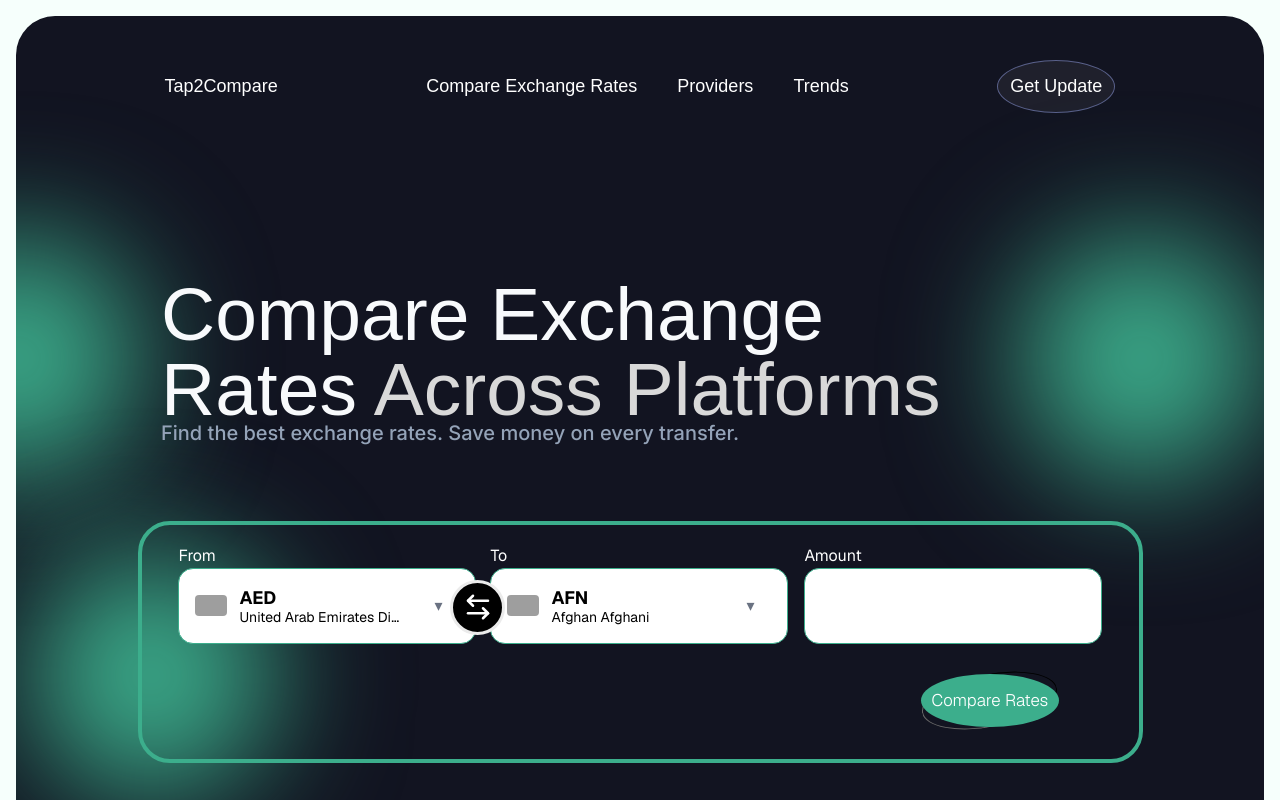
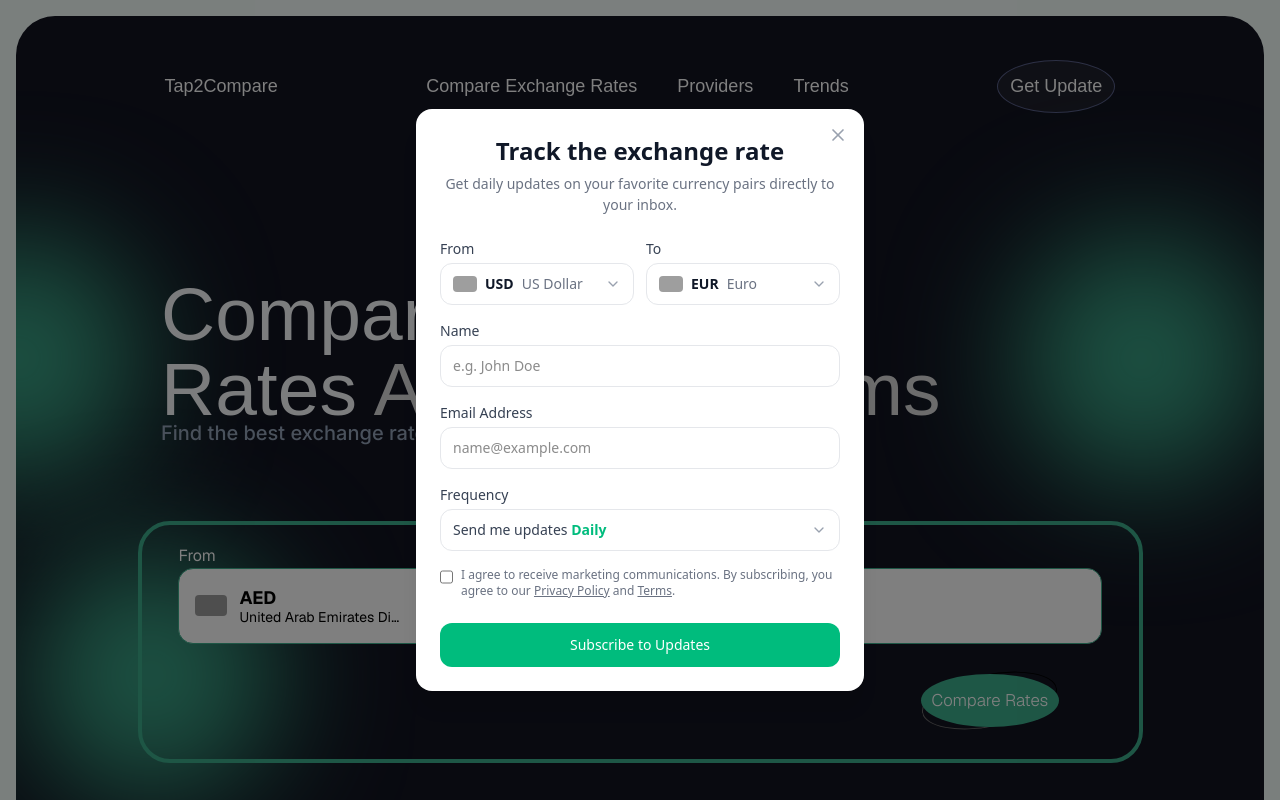
Before and after one commit to AbiolaDave/t2c, a Next.js app: page / in a window 1280 px wide. Both pictures are taken after a click on the button "Get Update". Shown: the top 800 px of the page. Built offline with nearby package versions, Linux system fonts and the light colour scheme; grey boxes are pictures that could not be loaded; a web font is replaced by a local one.

Commit message:
second commit

```diff
--- a/src/components/SubscribeModal/index.tsx
+++ b/src/components/SubscribeModal/index.tsx
@@ -119,8 +119,8 @@ export default function TrackRateModal({
   if (!isOpen) return null;
 
   return (
-    <div className="inset-0 z-50 flex ml-0 md:ml-0 mt-50 md:mt-0 items-center justify-center bg-black/50">
-      <div className="relative w-[350px] md:w-full max-w-md rounded-2xl bg-white p-6 shadow-xl">
+    <div className="fixed inset-0 z-50 flex items-start md:items-center justify-center bg-black/50 overflow-y-auto p-4">
+      <div className="relative w-[350px] md:w-full max-w-md rounded-2xl bg-white p-6 shadow-xl my-auto">
         <button
           onClick={onClose}
           className="absolute right-4 top-4 text-gray-400 hover:text-gray-600"
```
